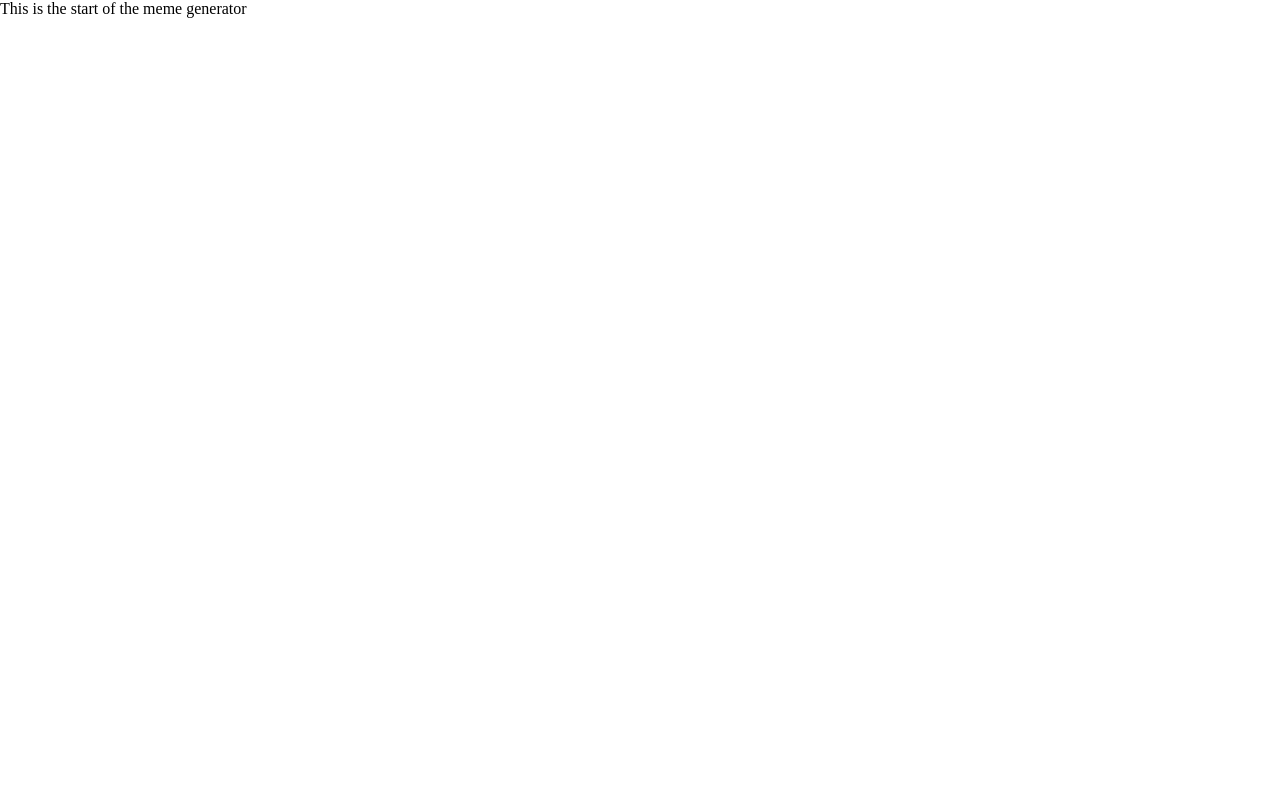
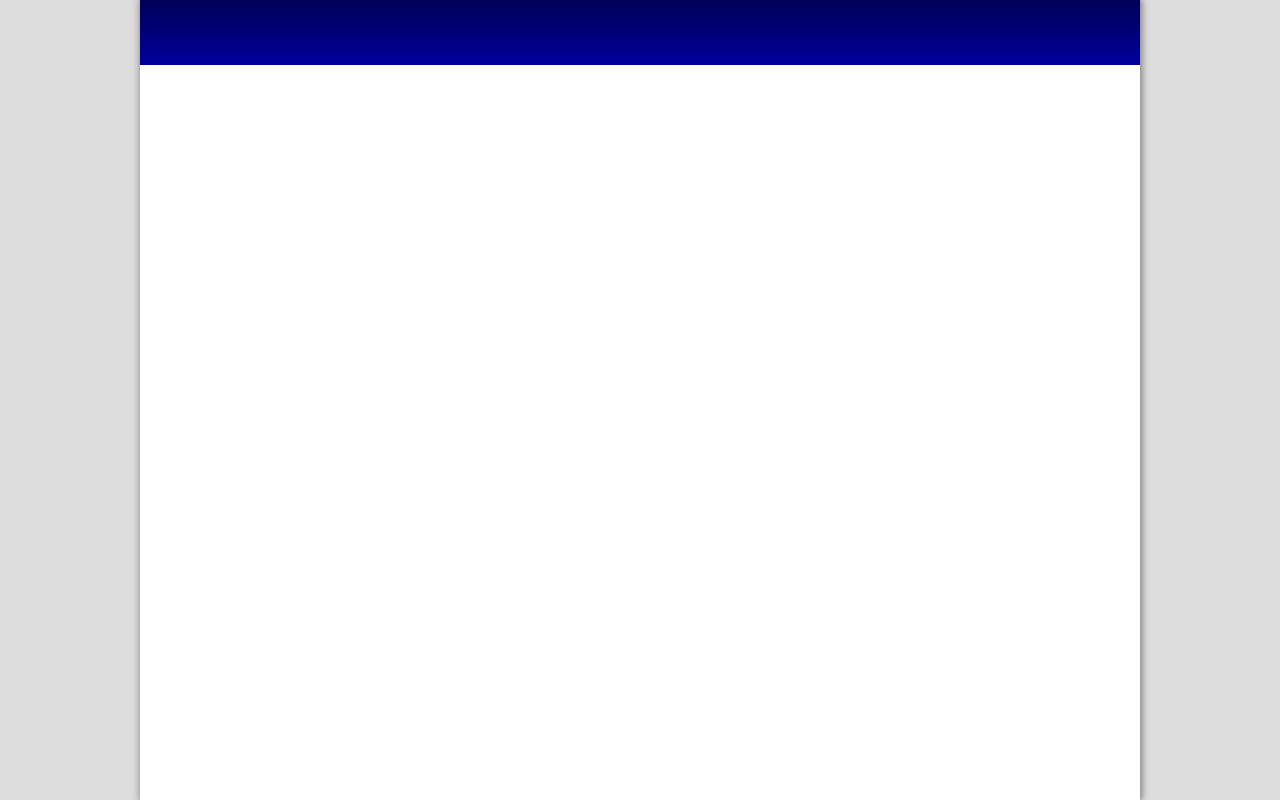
Before and after one commit to Sven-27/meme-generator, a React (Create React App) app: page / in a window 1280 px wide. Built offline with nearby package versions, Linux system fonts and the light colour scheme.

Commit message:
started to make header

```diff
--- a/src/App.scss
+++ b/src/App.scss
@@ -0,0 +1,19 @@
+@import 'styles/variables';
+
+.app{
+  display: grid;
+  place-items: center;
+  background: $background-primary;
+  height: 100vh;
+  width: 100vw;
+
+  .app--container{
+    width: 100%;
+    min-width: 600px;
+    max-width: 1000px;
+    background: $background-secondary;
+    height: 100%;
+    box-shadow: $box-shadow-right;
+    border-right: $box-shadow-left;
+  }
+}
--- a/src/App.tsx
+++ b/src/App.tsx
@@ -1,9 +1,12 @@
-import './App.scss';
+import  './App.scss'
+import Header from 'components/Header'
 
 function App() {
   return (
-    <div className="app">
-      This is the start of the meme generator
+    <div className='app'>
+      <div className='app--container'>
+           <Header />
+      </div>
     </div>
   );
 }
--- /dev/null
+++ b/src/components/Header.tsx
@@ -0,0 +1,11 @@
+import '../styles/Header.scss'
+
+const Header = () => {
+  return (
+  <div className='header'>
+
+  </div>
+  )
+}
+
+export default Header;
--- /dev/null
+++ b/src/styles/Header.scss
@@ -0,0 +1,7 @@
+
+@import 'styles/variables';
+
+.header{
+  height: 65px;
+  background: $background-linear;
+}
--- /dev/null
+++ b/src/styles/_variables.scss
@@ -0,0 +1,10 @@
+$background-primary: rgb(221, 221, 221);
+$background-secondary: rgb(255, 255, 255);
+$background-tertiairy: rgb(0, 0, 88);
+$background-linear: linear-gradient(rgb(0, 0, 88), rgb(0, 0, 155));
+
+$text-primary: rgb(240, 240, 240);
+$text-secondary: rgb(0, 0, 49);
+
+$box-shadow-right: 1px 0px 7px 1px rgba(33, 33, 33,0.50);
+$box-shadow-left: -5px 0px 9px 1px rgba(33, 33, 33,0.50);
```
Also changed, not shown: src/images/logo.png (added).
